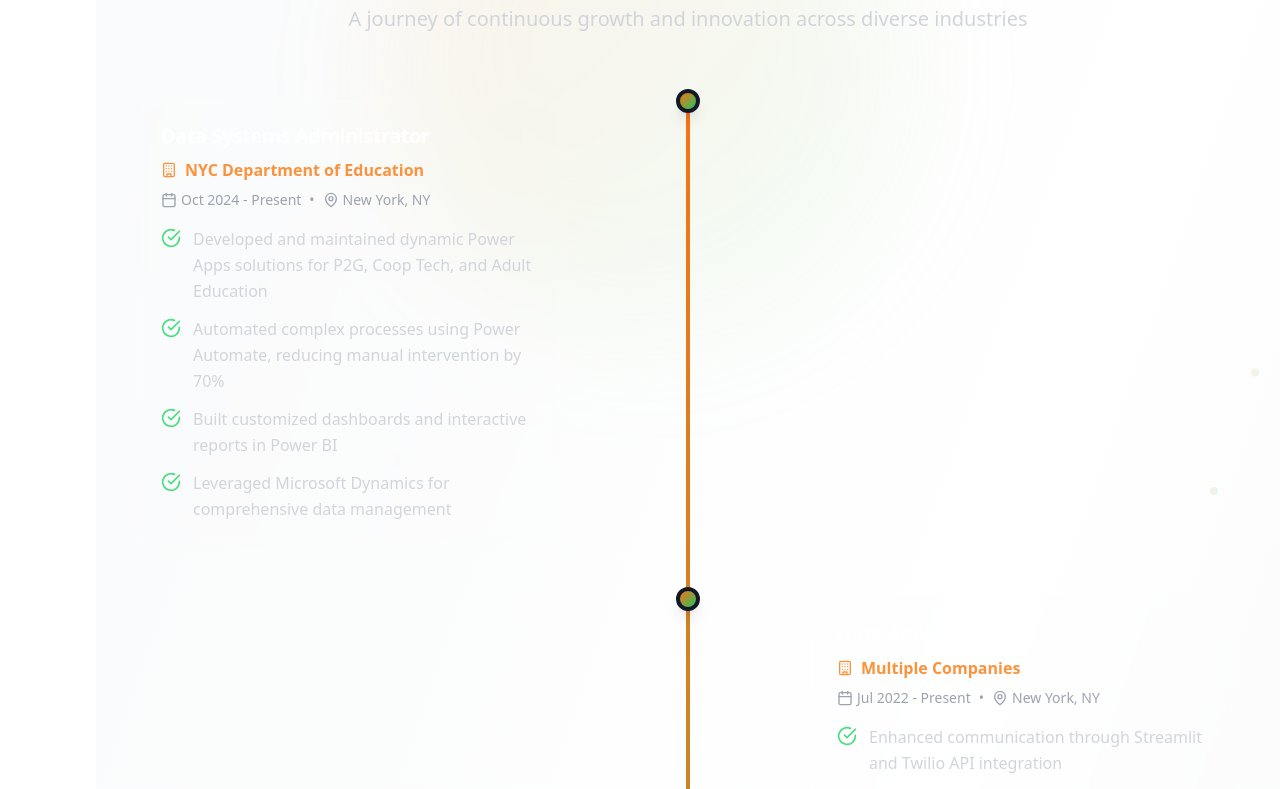
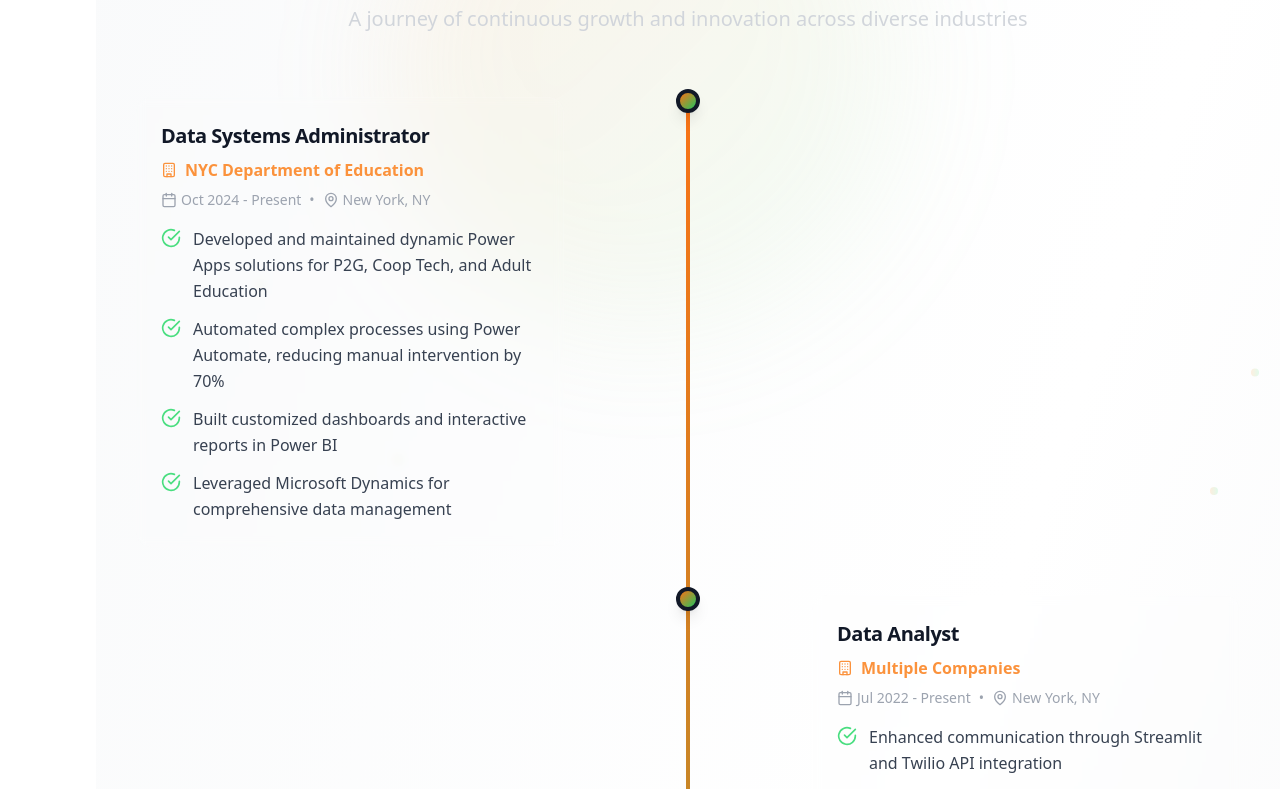
Before and after one commit to jjaramillo34/javier-portfolio, a React (Vite) app: page / in a window 1280 px wide. Shown: the part 2240-3029 px from the top of the page. Built offline with nearby package versions, Linux system fonts and the light colour scheme; no server answers.

Commit message:
Enhance VerticalNavigation to manage body overflow on mobile when sidebar is open, and update styling in Experience section for better text visibility.

```diff
--- a/src/components/VerticalNavigation.tsx
+++ b/src/components/VerticalNavigation.tsx
@@ -64,6 +64,15 @@
     window.addEventListener('scroll', handleScroll);
     return () => window.removeEventListener('scroll', handleScroll);
   }, []);
+
+  useEffect(() => {
+    if (isMobile && isOpen) {
+      document.body.style.overflow = 'hidden';
+    } else {
+      document.body.style.overflow = '';
+    }
+    return () => { document.body.style.overflow = ''; };
+  }, [isMobile, isOpen]);
 
   const scrollToSection = (sectionId: string) => {
     const element = document.getElementById(sectionId);
@@ -136,7 +145,7 @@
       {/* Navigation Sidebar */}
       <motion.nav
         className={`fixed left-0 top-0 h-full bg-white/95 dark:bg-gray-900/95 backdrop-blur-md border-r border-golden-orange/20 shadow-2xl z-40 ${
-          isMobile ? 'w-80' : 'w-20 lg:w-24'
+          isMobile ? 'w-full max-w-xs overflow-x-hidden' : 'w-20 lg:w-24'
         }`}
         variants={sidebarVariants}
         initial={isMobile ? "closed" : "open"}
--- a/src/components/sections/Experience.tsx
+++ b/src/components/sections/Experience.tsx
@@ -146,7 +146,7 @@
                   >
                     <div className="flex items-start justify-between mb-4">
                       <div className="flex-1">
-                        <h3 className="text-xl font-bold text-white mb-2">{job.title}</h3>
+                        <h3 className="text-xl font-bold text-gray-900 dark:text-white mb-2">{job.title}</h3>
                         <div className="flex items-center gap-2 text-orange-400 mb-2">
                           <Building className="w-4 h-4" />
                           <span className="font-semibold">{job.company}</span>
@@ -169,7 +169,7 @@
                       {job.achievements.map((achievement, achIndex) => (
                         <motion.li
                           key={achIndex}
-                          className="flex items-start gap-3 text-gray-300"
+                          className="flex items-start gap-3 text-gray-700 dark:text-gray-300"
                           initial={{ opacity: 0, x: -20 }}
                           animate={inView ? { opacity: 1, x: 0 } : { opacity: 0, x: -20 }}
                           transition={{ delay: index * 0.2 + achIndex * 0.1 + 0.8 }}
```
